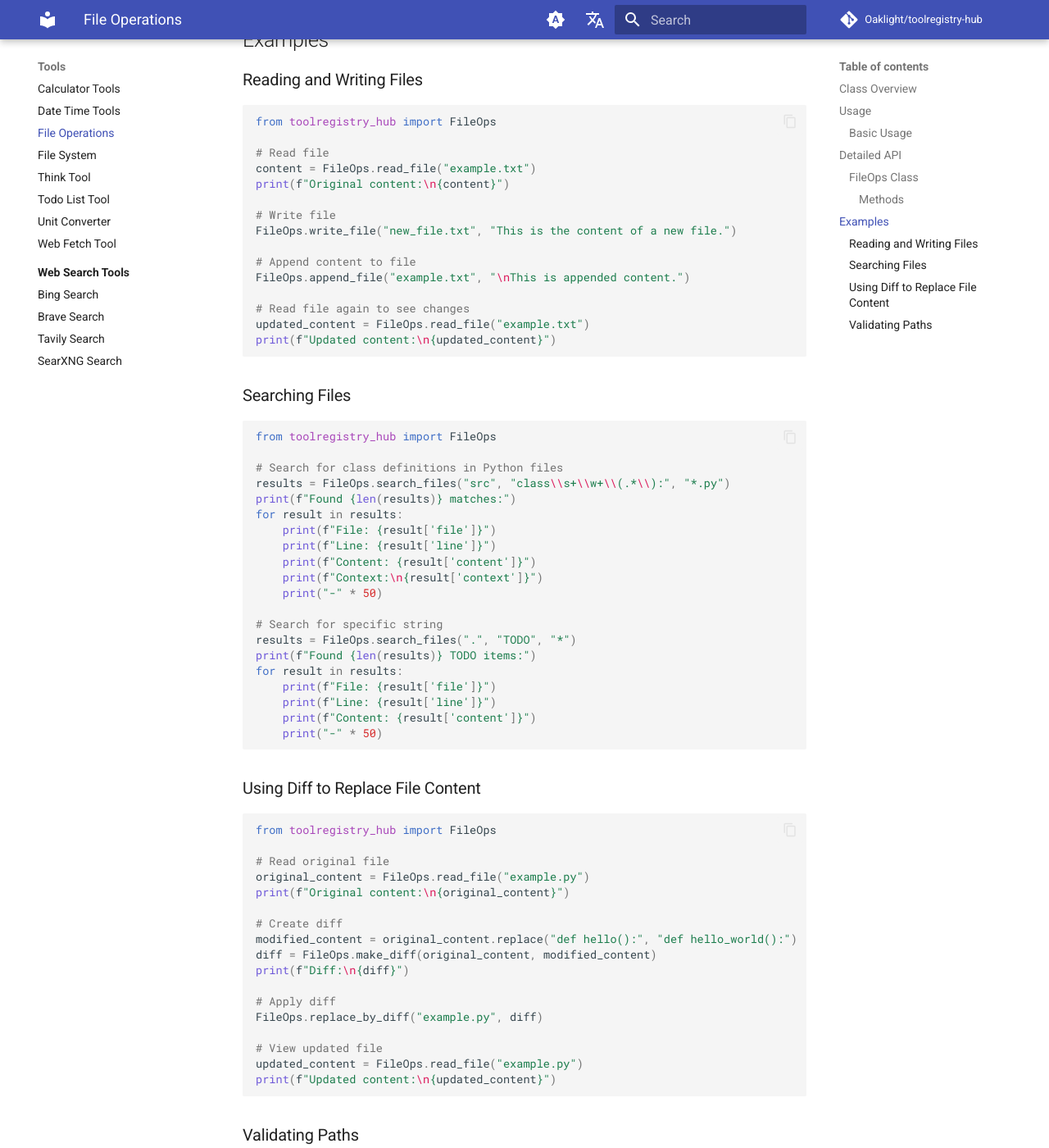
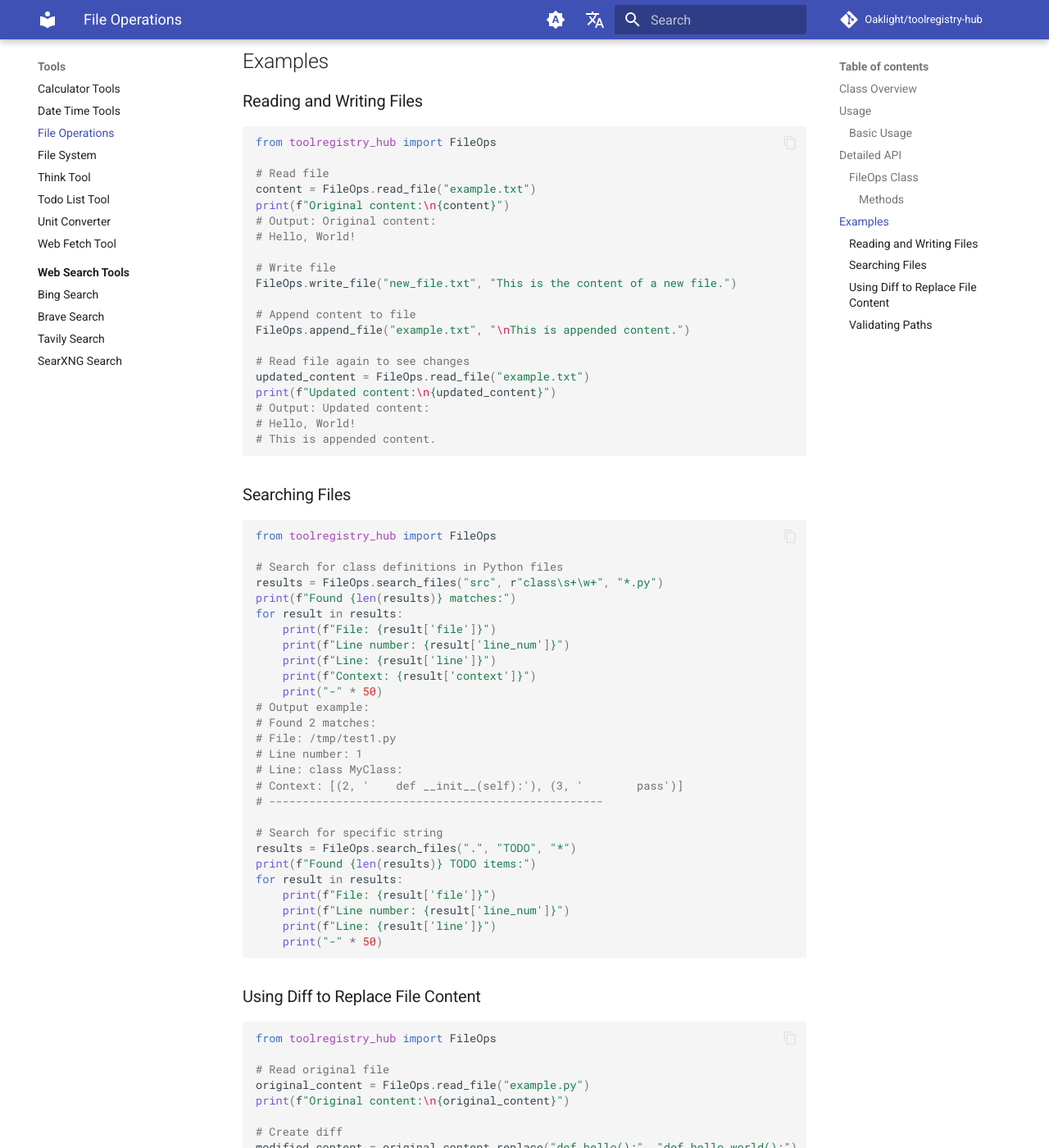
Before and after one commit to Oaklight/toolregistry-hub, an MkDocs documentation site: the page built from docs/tools/file_ops.md, in a window 1280 px wide and 1400 px high, scrolled down 1531 px. Shown: the whole window at 82% size. Built offline with MkDocs 1.6.1 and Material for MkDocs 9.7.7, drawn with Linux system fonts in a browser that asks for light colours; comment, search, counter and statistics services are not loaded; some of the changed text lies outside the part shown.

Commit message:
📝 docs(file_ops): update documentation for search_files and validate_path methods
- update search_files method documentation to reflect new return format with line_num and removal of content field
- update example outputs in documentation to match new format
- change validate_path error field to message in documentation examples
- improve code examples with better comments and formatting

📝 docs(file_ops): fix typos and improve documentation clarity

- fix typo in search_files regex example (escape character)
- standardize output format in all examples
- improve method description for search_files return value

````diff
--- a/docs/tools/file_ops.md
+++ b/docs/tools/file_ops.md
@@ -29,8 +29,8 @@ FileOps.append_file("path/to/file.txt", "\nNew line appended.")
 results = FileOps.search_files("src", "class.*Search", "*.py")
 for result in results:
     print(f"File: {result['file']}")
+    print(f"Line number: {result['line_num']}")
     print(f"Line: {result['line']}")
-    print(f"Content: {result['content']}")
     print(f"Context: {result['context']}")
 ```
 
@@ -43,7 +43,7 @@ for result in results:
 #### Methods
 
 - `replace_by_diff(path: str, diff: str) -> None`: Replace file content using diff string
-- `search_files(path: str, regex: str, file_pattern: str = "*") -> List[dict]`: Search for content matching regex in files
+- `search_files(path: str, regex: str, file_pattern: str = "*") -> List[dict]`: Search for content matching regex in files, returns list of dicts with file, line_num, line, context keys
 - `replace_by_git(path: str, diff: str) -> None`: Replace file content using Git-style diff
 - `read_file(path: str) -> str`: Read file content
 - `write_file(path: str, content: str) -> None`: Write content to file
@@ -62,6 +62,8 @@ from toolregistry_hub import FileOps
 # Read file
 content = FileOps.read_file("example.txt")
 print(f"Original content:\n{content}")
+# Output: Original content:
+# Hello, World!
 
 # Write file
 FileOps.write_file("new_file.txt", "This is the content of a new file.")
@@ -72,6 +74,9 @@ FileOps.append_file("example.txt", "\nThis is appended content.")
 # Read file again to see changes
 updated_content = FileOps.read_file("example.txt")
 print(f"Updated content:\n{updated_content}")
+# Output: Updated content:
+# Hello, World!
+# This is appended content.
 ```
 
 ### Searching Files
@@ -80,22 +85,29 @@ print(f"Updated content:\n{updated_content}")
 from toolregistry_hub import FileOps
 
 # Search for class definitions in Python files
-results = FileOps.search_files("src", "class\\s+\\w+\\(.*\\):", "*.py")
+results = FileOps.search_files("src", r"class\s+\w+", "*.py")
 print(f"Found {len(results)} matches:")
 for result in results:
     print(f"File: {result['file']}")
+    print(f"Line number: {result['line_num']}")
     print(f"Line: {result['line']}")
-    print(f"Content: {result['content']}")
-    print(f"Context:\n{result['context']}")
+    print(f"Context: {result['context']}")
     print("-" * 50)
+# Output example:
+# Found 2 matches:
+# File: /tmp/test1.py
+# Line number: 1
+# Line: class MyClass:
+# Context: [(2, '    def __init__(self):'), (3, '        pass')]
+# --------------------------------------------------
 
 # Search for specific string
 results = FileOps.search_files(".", "TODO", "*")
 print(f"Found {len(results)} TODO items:")
 for result in results:
     print(f"File: {result['file']}")
+    print(f"Line number: {result['line_num']}")
     print(f"Line: {result['line']}")
-    print(f"Content: {result['content']}")
     print("-" * 50)
 ```
 
@@ -131,12 +143,14 @@ result = FileOps.validate_path("example.txt")
 if result["valid"]:
     print("Path is valid")
 else:
-    print(f"Path is invalid: {result['error']}")
+    print(f"Path is invalid: {result['message']}")
+# Output: Path is valid
 
 # Validate directory path
 result = FileOps.validate_path("non_existent_directory/")
 if result["valid"]:
     print("Path is valid")
 else:
-    print(f"Path is invalid: {result['error']}")
+    print(f"Path is invalid: {result['message']}")
+# Output: Path is valid
 ```
````
